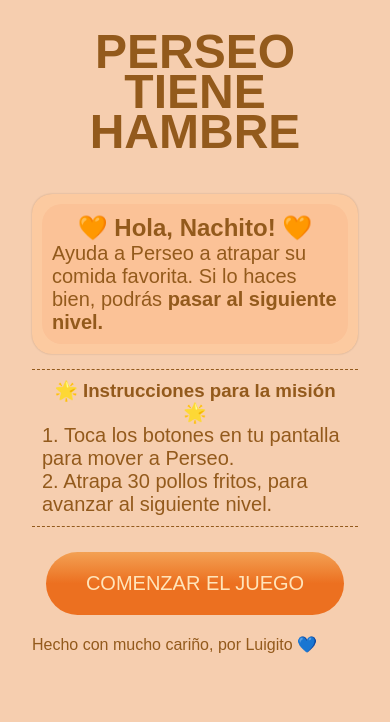
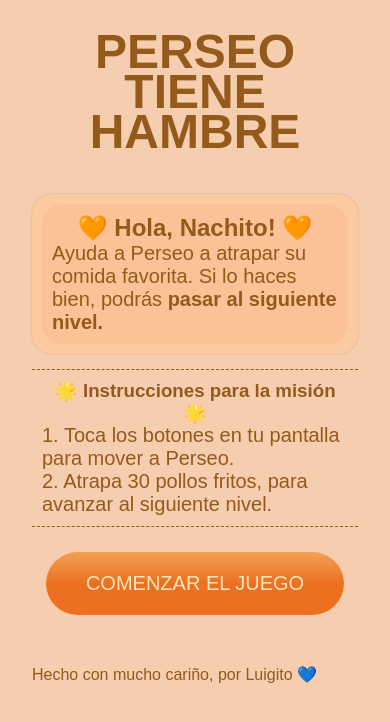
Before and after one commit to oariza/game, a Next.js app: page / in a window 390 px wide. Shown: the top 722 px of the page. Built offline with nearby package versions, Linux system fonts and the light colour scheme; a web font is replaced by a local one.

Commit message:
reactivate emailJs service

```diff
--- a/src/app/page.module.css
+++ b/src/app/page.module.css
@@ -104,6 +104,7 @@
   }
 
   .footer {
+    margin-top: 30px;
     flex-wrap: wrap;
     align-items: center;
     justify-content: center;
--- a/src/app/question/page.js
+++ b/src/app/question/page.js
@@ -18,8 +18,8 @@ export default function Question() {
       .sendForm(
         "service_novios",
         "template_d13e367",
-        "#email-form-yes"
-        //"WfRDVv67X_diREBoP"
+        "#email-form-yes",
+        "WfRDVv67X_diREBoP"
       )
       .then(
         (result) => {
@@ -37,7 +37,7 @@ export default function Question() {
         "service_novios",
         "template_zw8hgjj",
         "#email-form-no",
-        //"WfRDVv67X_diREBoP"
+        "WfRDVv67X_diREBoP"
       )
       .then(
         (result) => {
```
